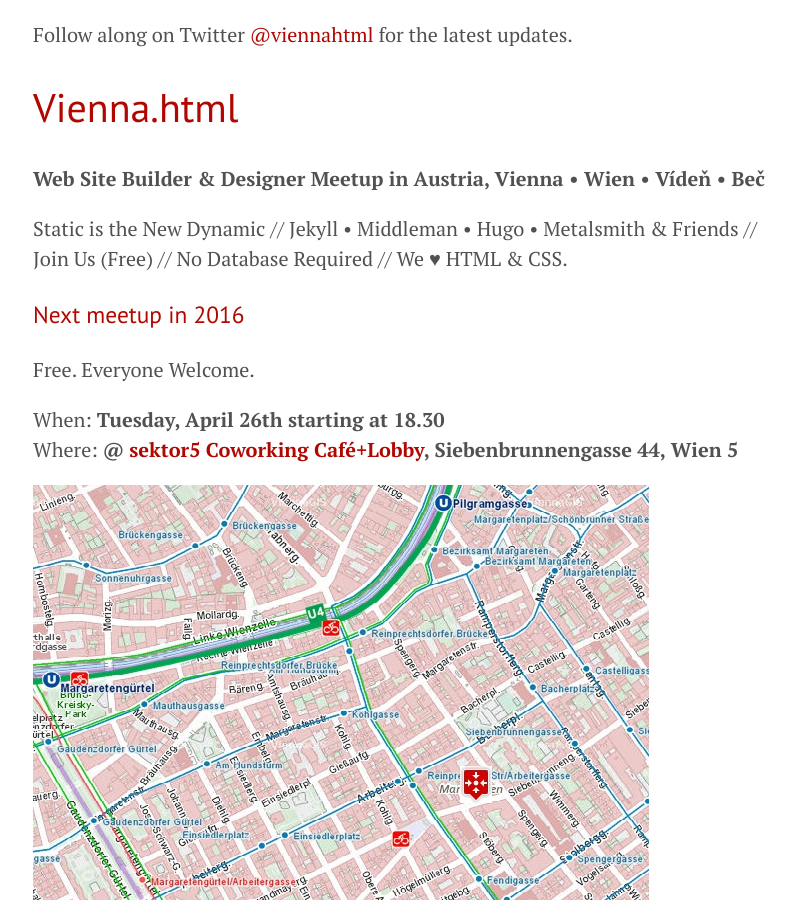
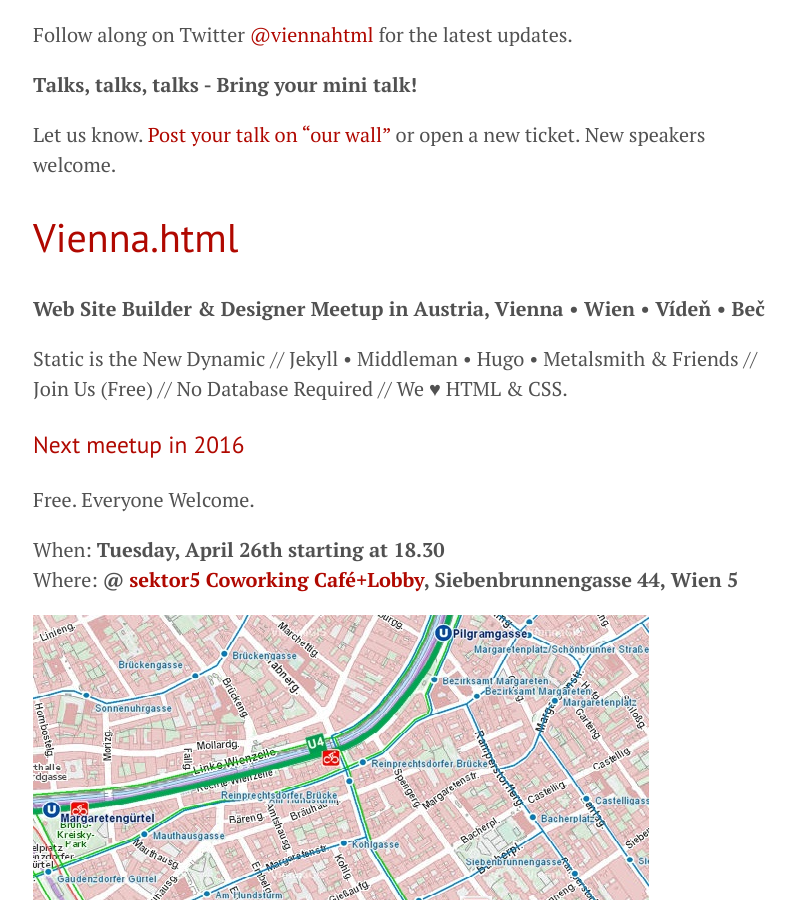
Before and after one commit to goodbyeaustria/archive, a Jekyll site: the page built from index.md, in a window 1280 px wide and 900 px high. Shown: the whole window, without its empty margins (227-1023 px from the left). Built offline with Jekyll 4.4.1, drawn with Linux system fonts in a browser that asks for light colours.

Commit message:
Update index.md

```diff
--- a/index.md
+++ b/index.md
@@ -3,6 +3,11 @@
 ---
 
 Follow along on Twitter [@viennahtml](https://twitter.com/viennahtml) for the latest updates.
+
+**Talks, talks, talks - Bring your mini talk!**
+
+Let us know. [Post your talk on "our wall"](https://github.com/viennahtml/members/issues/11) or open a new ticket. New speakers welcome.
+
 
 
 # Vienna.html
```
